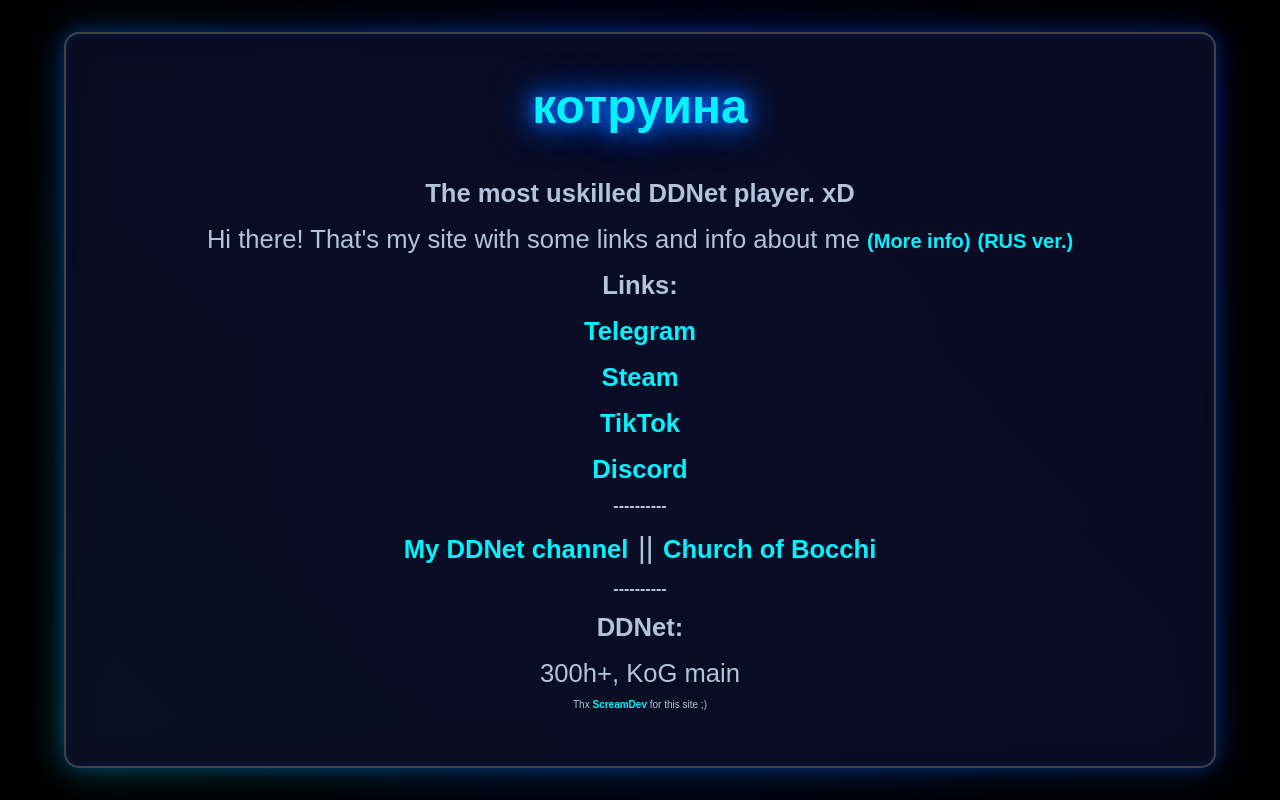
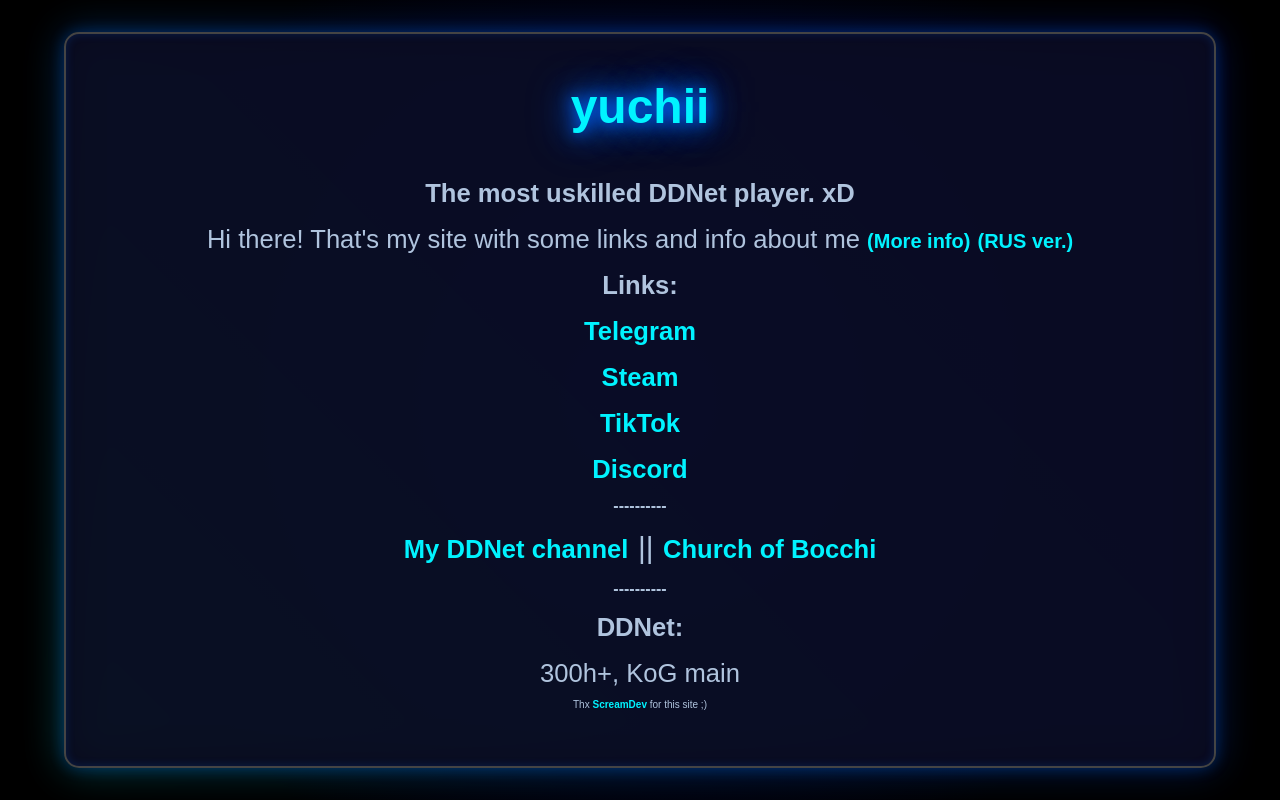
Before and after one commit to catruiner/catruinerxyz, a plain HTML site: page eng.html in a window 1280 px wide. Drawn offline with Linux system fonts and the light colour scheme.

Commit message:
Update eng.html

```diff
--- a/eng.html
+++ b/eng.html
@@ -2,7 +2,7 @@
 <html lang="ru">
 <head>
     <meta charset="UTF-8">
-    <title>котруина</title>
+    <title>yuchii info</title>
     <link rel="icon" href="../icon.jpeg" type="image/jpeg">
 
     <style>
@@ -116,7 +116,7 @@
 </head>
 <body>
     <div class="bio-box">
-        <h1 class="neon-title">котруина</h1>
+        <h1 class="neon-title">yuchii</h1>
         <h2>The most uskilled DDNet player. xD</h2>
         <p>Hi there! That's my site with some links and info about me <a href="https://catruiner.xyz/eng/info" target="_blank" style="font-size: 20px;">(More info)</a>  <a href="https://catruiner.xyz/" target="_blank" style="font-size: 20px;">(RUS ver.)</a></p>
         <h3>Links:</h3>
```
